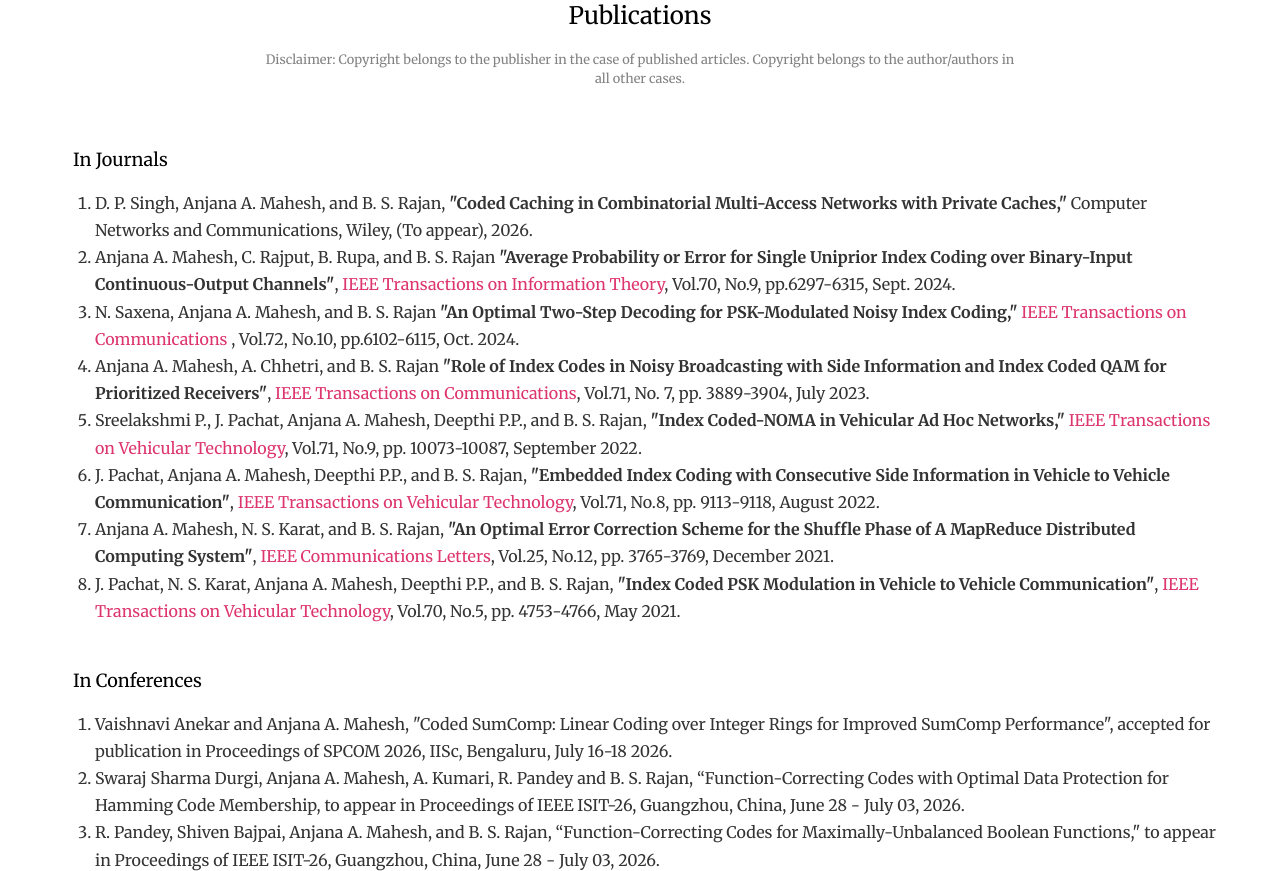
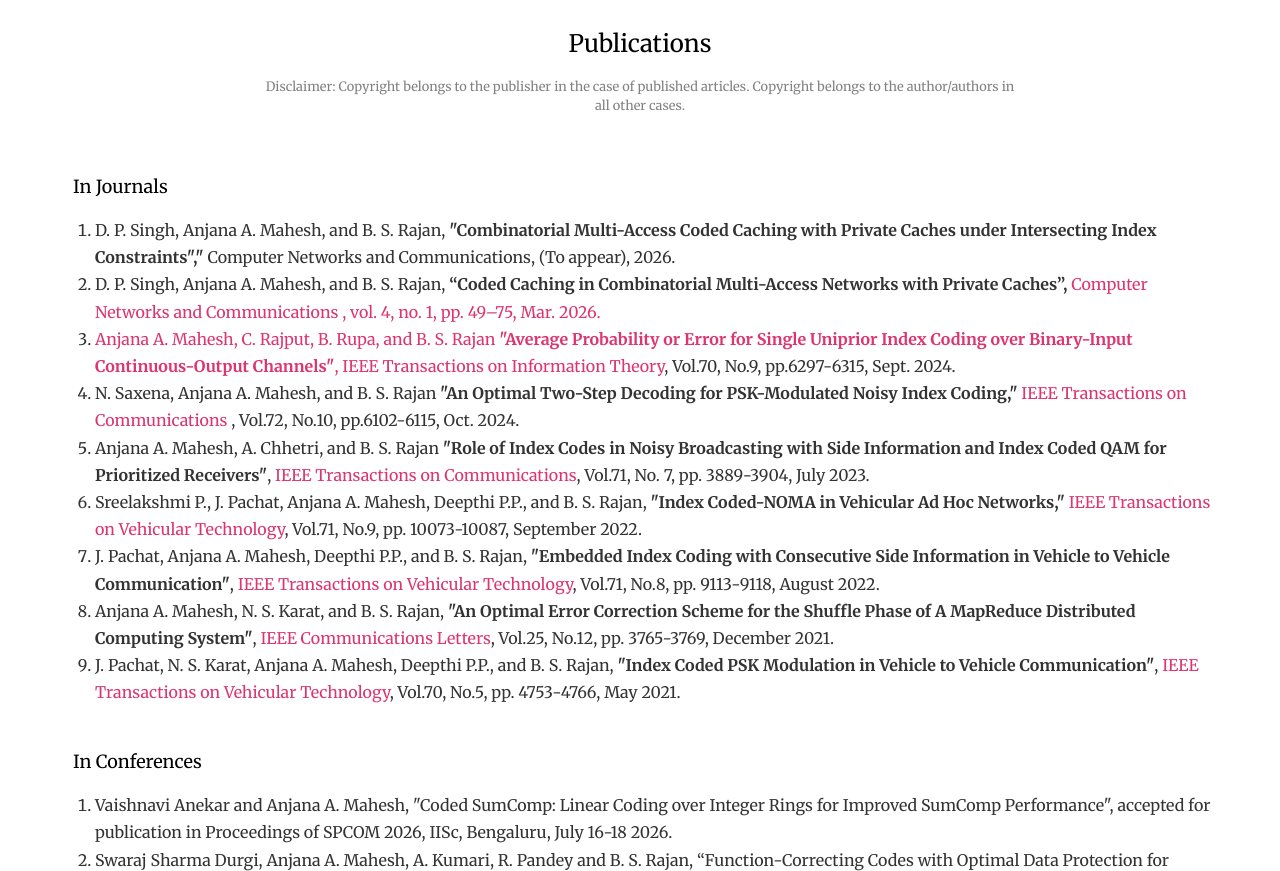
Before and after one commit to AnjanaMahesh/AnjanaMahesh.github.io, a website: page index.html in a window 1280 px wide. Shown: the part 1051-1922 px from the top of the page. Drawn offline with Linux system fonts and the light colour scheme; files whose address does not match are found by name.

Commit message:
Update index.html

```diff
--- a/index.html
+++ b/index.html
@@ -170,6 +170,7 @@ background-position: center center;"></div>
     	 -->
 
         <ul>
+				<li> Course Alert: I will be offering EE5350 Error Correcting Codes this semester. Details in the course webpage(<a href="courses/EE5350_july_nov_2026.html" target="_blank">July-Nov 2026</a>)<\li>
 				<li> Paper titled "Coded SumComp: Linear Coding over Integer Rings for Improved SumComp Performance", co-authored with
 					<strong>Vaishnavi Anekar</strong> accepted for publication at
 					<a href="https://ece.iisc.ac.in/~spcom/2026/" target="_blank">SPCOM 2026</a>. Congratulations Vaishnavi!</li>
@@ -237,11 +238,15 @@ background-position: center center;"></div>
                 <h4 style="padding-left:1em;">In Journals</h4>
 
                 <ol>
+					<li>
+                        D. P. Singh, Anjana A. Mahesh, and B. S. Rajan,
+						<b>"Combinatorial Multi-Access Coded Caching with Private Caches under Intersecting Index Constraints","</b>
+						Computer Networks and Communications, (To appear), 2026.
+                    </li>
 
 					<li>
-                        D. P. Singh, Anjana A. Mahesh, and B. S. Rajan,
-						<b>"Coded Caching in Combinatorial Multi-Access Networks with Private Caches,"</b>
-						Computer Networks and Communications, Wiley, (To appear), 2026.
+                       D. P. Singh, Anjana A. Mahesh, and B. S. Rajan, <b>“Coded Caching in Combinatorial Multi-Access Networks with Private Caches”,</b>
+					  <a href="https://doi.org/10.37256/cnc.4120269691"> Computer Networks and Communications , vol. 4, no. 1, pp. 49–75, Mar. 2026.
                     </li>
 
                     <li>
@@ -382,9 +387,9 @@ background-position: center center;"></div>
             </div>
             <div class="row">
                 <ul><li>EE5350 Error Correcting Codes (<a href="courses/EE5350_july_nov_2026.html" target="_blank">July-Nov 2026</a>)</li>
+					 <li>EE2080 Random Processes (<a href="courses/EE2080_july_nov_2026.html" target="_blank">July-Nov 2026</a>,Aug-Nov 2025)</li>
                     <li>EE5770 Codes and Waveforms For Next Generation Communication Systems (Jan-Apr 2026)</li>
                     <li>AI1110 Probability and Random Variables (<a href="courses/ai1110_jan_apr_2026.html" target="_blank">Jan-Apr 2026</a>, Jan-Apr 2025)</li>
-                    <li>EE2080 Random Processes (<a href="courses/EE2080_july_nov_2026.html" target="_blank">July-Nov 2026</a>,Aug-Nov 2025)</li>
                     <li>EE1206/EE3900 Linear Systems and Signal Processing (Aug-Nov 2025)</li>
                 </ul>
             </div>
```
